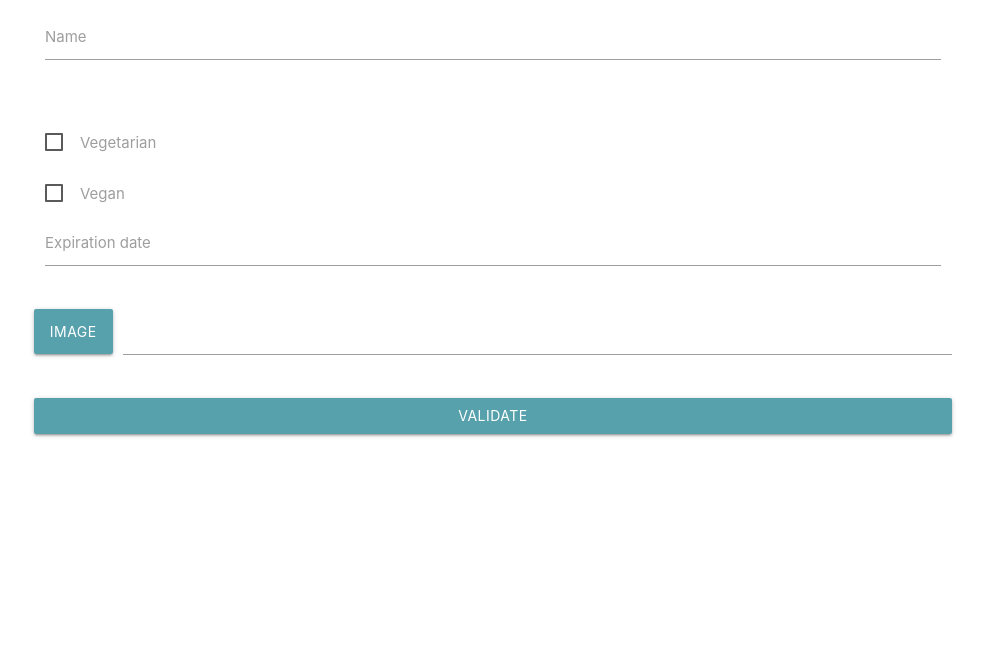
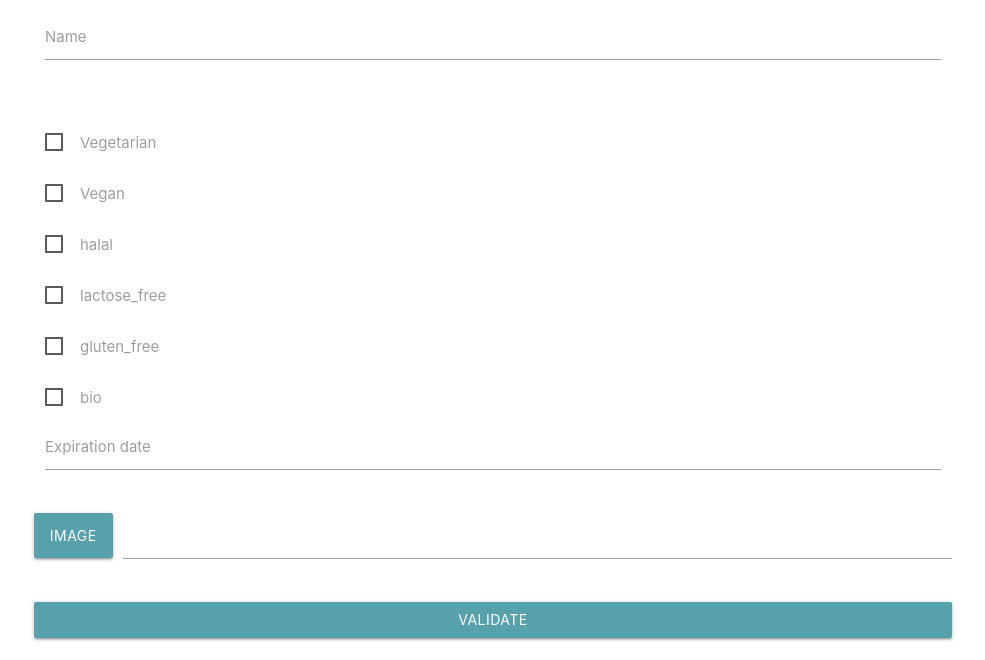
Before and after one commit to HE-Arc/FreeGo, a Django app: page /food/new in a window 1280 px wide. Shown: the part 140-800 px from the top of the page, without its empty margins (147-1132 px from the left). Run offline with Django 3.2, Linux system fonts and the light colour scheme; a user stored in the database is signed in; data comes from the database, SQL or seed files in the repository; data that the repository does not hold is empty; parts of the project's set-up code (start-up, migrations or seed data) failed here and were passed over; some libraries are stand-ins or nearby versions.

Commit message:
add allergy, intolerance and type of regim

```diff
--- a/fridge/forms.py
+++ b/fridge/forms.py
@@ -46,11 +46,16 @@ class FoodForm(forms.ModelForm):
 
     class Meta:
         model = Food
-        fields = ('name', 'vegetarian', 'vegan', 'expiration_date', 'image')
+        fields = ('name', 'vegetarian', 'vegan', 'halal', 'lactose_free',
+                  'gluten_free', 'bio', 'expiration_date', 'image')
         labels = {
             'name': _('Name'),
             'vegetarian': _('Vegetarian'),
             'vegan': _('Vegan'),
+            'halal': _('halal'),
+            'lactose_free': _('lactose_free'),
+            'gluten_free': _('gluten_free'),
+            'bio': _('bio'),
             'expiration_date': _('Expiration date'),
             'image': _('Image'),
         }
--- a/fridge/models.py
+++ b/fridge/models.py
@@ -76,6 +76,10 @@ class Food(models.Model):
     name = models.CharField(max_length=45)
     vegetarian = models.BooleanField()
     vegan = models.BooleanField()
+    halal = models.BooleanField()
+    lactose_free = models.BooleanField()
+    gluten_free = models.BooleanField()
+    bio = models.BooleanField()
     expiration_date = models.DateField(validators=[expiration_date_validator])
     image = models.ImageField(
         upload_to='images/', default='default.JPG')
--- a/fridge/templates/admin/food_detail.html
+++ b/fridge/templates/admin/food_detail.html
@@ -13,6 +13,7 @@
             <p><strong>{% trans 'Expiration date' %}</strong> {{ food.expiration_date }}</p>
         </div>
         <div class="card-action center-align">
+            <!-- TODO -->
             {% if food.vegetarian %}
             <a href="#">
                 <i class="material-icons" aria-hidden="true"><img src={% static "fridge/icons/vegetarian-icon.png" %}
--- a/fridge/templates/admin/food_form.html
+++ b/fridge/templates/admin/food_form.html
@@ -63,6 +63,70 @@
         </div>
         <div class="row">
             <div class="input-field col s12">
+                <label>
+                    {{ form.halal }}
+                    <span>{{ form.halal.label }}</span>
+
+                    {% if form.halal.errors %}
+                    <ol>
+                        {% for error in form.halal.errors %}
+                        <strong class="red-text">{{ error|escape }}</strong>
+                        {% endfor %}
+                    </ol>
+                    {% endif %}
+                </label>
+            </div>
+        </div>
+        <div class="row">
+            <div class="input-field col s12">
+                <label>
+                    {{ form.lactose_free }}
+                    <span>{{ form.lactose_free.label }}</span>
+
+                    {% if form.lactose_free.errors %}
+                    <ol>
+                        {% for error in form.lactose_free.errors %}
+                        <strong class="red-text">{{ error|escape }}</strong>
+                        {% endfor %}
+                    </ol>
+                    {% endif %}
+                </label>
+            </div>
+        </div>
+        <div class="row">
+            <div class="input-field col s12">
+                <label>
+                    {{ form.gluten_free }}
+                    <span>{{ form.gluten_free.label }}</span>
+
+                    {% if form.gluten_free.errors %}
+                    <ol>
+                        {% for error in form.gluten_free.errors %}
+                        <strong class="red-text">{{ error|escape }}</strong>
+                        {% endfor %}
+                    </ol>
+                    {% endif %}
+                </label>
+            </div>
+        </div>
+        <div class="row">
+            <div class="input-field col s12">
+                <label>
+                    {{ form.bio }}
+                    <span>{{ form.bio.label }}</span>
+
+                    {% if form.bio.errors %}
+                    <ol>
+                        {% for error in form.bio.errors %}
+                        <strong class="red-text">{{ error|escape }}</strong>
+                        {% endfor %}
+                    </ol>
+                    {% endif %}
+                </label>
+            </div>
+        </div>
+        <div class="row">
+            <div class="input-field col s12">
                 {{ form.expiration_date }}
                 <label for="expiration_date">{{ form.expiration_date.label }}</label>
 
--- a/fridge/views/views_admin.py
+++ b/fridge/views/views_admin.py
@@ -213,6 +213,10 @@ class FoodCreateView(PermissionRequiredMixin, View):
                 name=form.cleaned_data['name'],
                 vegetarian=form.cleaned_data['vegetarian'],
                 vegan=form.cleaned_data['vegan'],
+                halal=form.cleaned_data['halal'],
+                lactose_free=form.cleaned_data['lactose_free'],
+                gluten_free=form.cleaned_data['gluten_free'],
+                bio=form.cleaned_data['bio'],
                 expiration_date=form.cleaned_data['expiration_date'],
                 image=form.cleaned_data['image'],
                 fridge=Fridge.objects.filter(user=request.user).first(),
@@ -236,7 +240,8 @@ class FoodCreateView(PermissionRequiredMixin, View):
 class FoodUpdateView(ValidFridgeUser, generic.UpdateView):
     model = Food
     template_name = 'admin/food_update_form.html'
-    fields = ['name', 'vegetarian', 'vegan', 'expiration_date', 'image']
+    fields = ['name', 'vegetarian', 'vegan',  'halal', 'lactose_free',
+              'gluten_free', 'bio', 'expiration_date', 'image']
 
     def get_success_url(self):
         return reverse_lazy('fridge:profile')
```
Also changed, not shown: fridge/tests/test_forms.py (+8 -2 lines), fridge/tests/test_tools.py (+7 -3 lines), fridge/tests/test_views.py (+4 -0 lines), fridge/migrations/0011_auto_20200708_0808.py (added).
